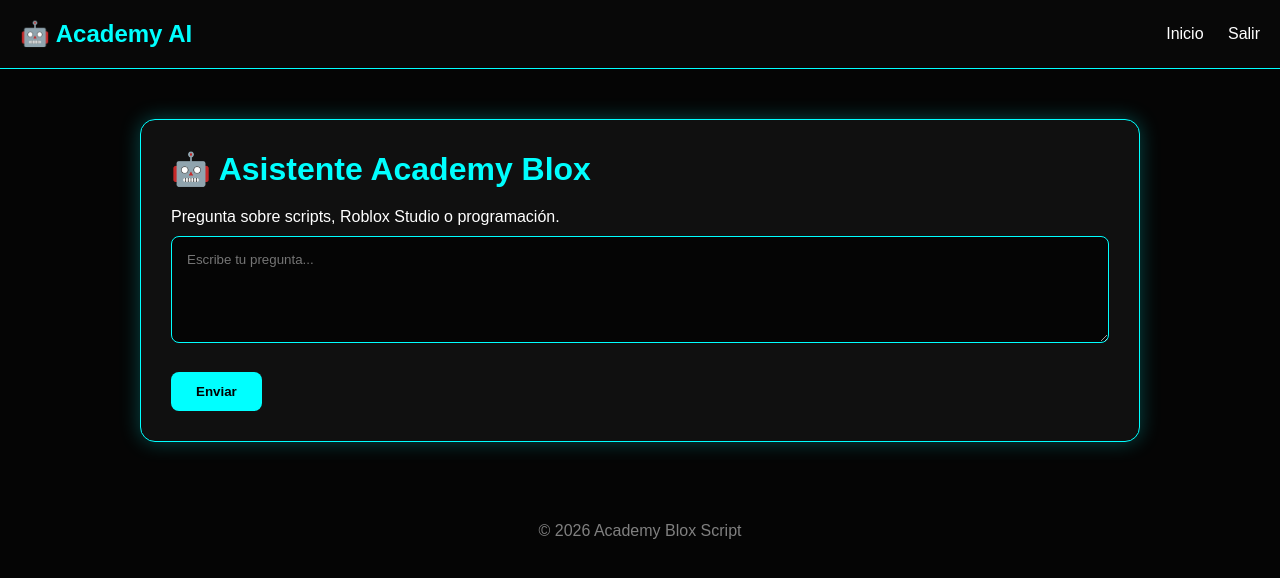
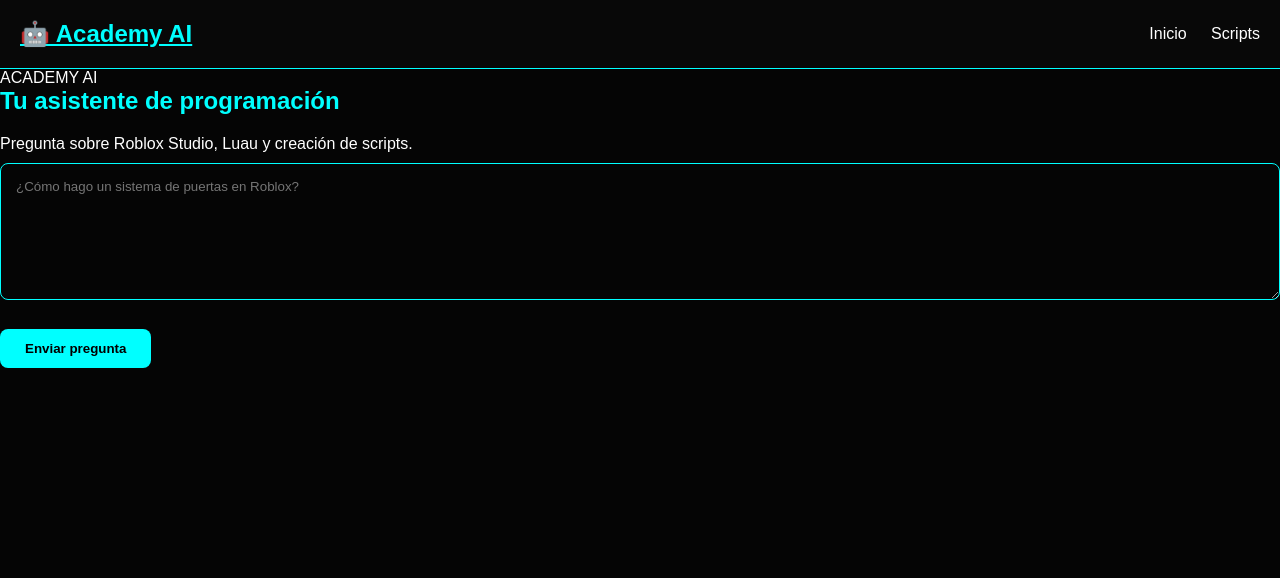
Before and after one commit to jaumecapopalacios-gif/academy-blox-script, a Flask app: page /ai in a window 1280 px wide. Shown: the top 578 px of the page. Run offline with Flask 3, Linux system fonts and the light colour scheme; the visitor is signed in with stand-in values (Sample User, id 1); data comes from the database, SQL or seed files in the repository.

Commit message:
Update ai.html

```diff
--- a/templates/ai.html
+++ b/templates/ai.html
@@ -4,11 +4,14 @@
 <head>
 
     <meta charset="UTF-8">
-    <meta name="viewport" content="width=device-width, initial-scale=1.0">
 
-    <title>Academy AI - Academy Blox Script</title>
+    <meta name="viewport"
+          content="width=device-width, initial-scale=1.0">
 
-    <link rel="stylesheet" href="{{ url_for('static', filename='style.css') }}">
+    <title>Academy AI</title>
+
+    <link rel="stylesheet"
+          href="{{ url_for('static', filename='style.css') }}">
 
 </head>
 
@@ -18,9 +21,10 @@
 
 <header class="navbar">
 
-    <div class="logo">
+    <a class="logo"
+       href="{{ url_for('index') }}">
         🤖 Academy AI
-    </div>
+    </a>
 
 
     <nav>
@@ -29,96 +33,75 @@
             Inicio
         </a>
 
-
-        <a href="{{ url_for('logout') }}">
-            Salir
+        <a href="{{ url_for('scripts') }}">
+            Scripts
         </a>
 
     </nav>
-
 
 </header>
 
 
 
+<main class="ai-page">
 
-<main class="ai-container">
+    <section class="ai-interface">
 
-
-    <div class="ai-card">
+        <span class="section-label">
+            ACADEMY AI
+        </span>
 
 
         <h1>
-            🤖 Asistente Academy Blox
+            Tu asistente de programación
         </h1>
 
 
         <p>
-            Pregunta sobre scripts, Roblox Studio o programación.
+            Pregunta sobre Roblox Studio,
+            Luau y creación de scripts.
         </p>
-
 
 
         <form method="POST">
 
-
             <textarea
-            name="message"
-            placeholder="Escribe tu pregunta..."
-            rows="5"
-            required></textarea>
+                name="message"
+                rows="7"
+                placeholder="¿Cómo hago un sistema de puertas en Roblox?"
+                required>{{ question }}</textarea>
 
 
+            <button class="btn"
+                    type="submit">
 
-            <button type="submit">
-                Enviar
+                Enviar pregunta
+
             </button>
-
 
         </form>
 
 
-
-
         {% if response %}
-
 
         <div class="ai-response">
 
-
-            <h2>
-                Respuesta:
-            </h2>
+            <span class="section-label">
+                ACADEMY AI
+            </span>
 
 
             <p>
                 {{ response }}
             </p>
 
-
         </div>
-
 
         {% endif %}
 
-
-
-    </div>
-
+    </section>
 
 </main>
-
-
-
-
-<footer>
-
-<p>
-© 2026 Academy Blox Script
-</p>
-
-</footer>
-
 
 
 </body>
```
